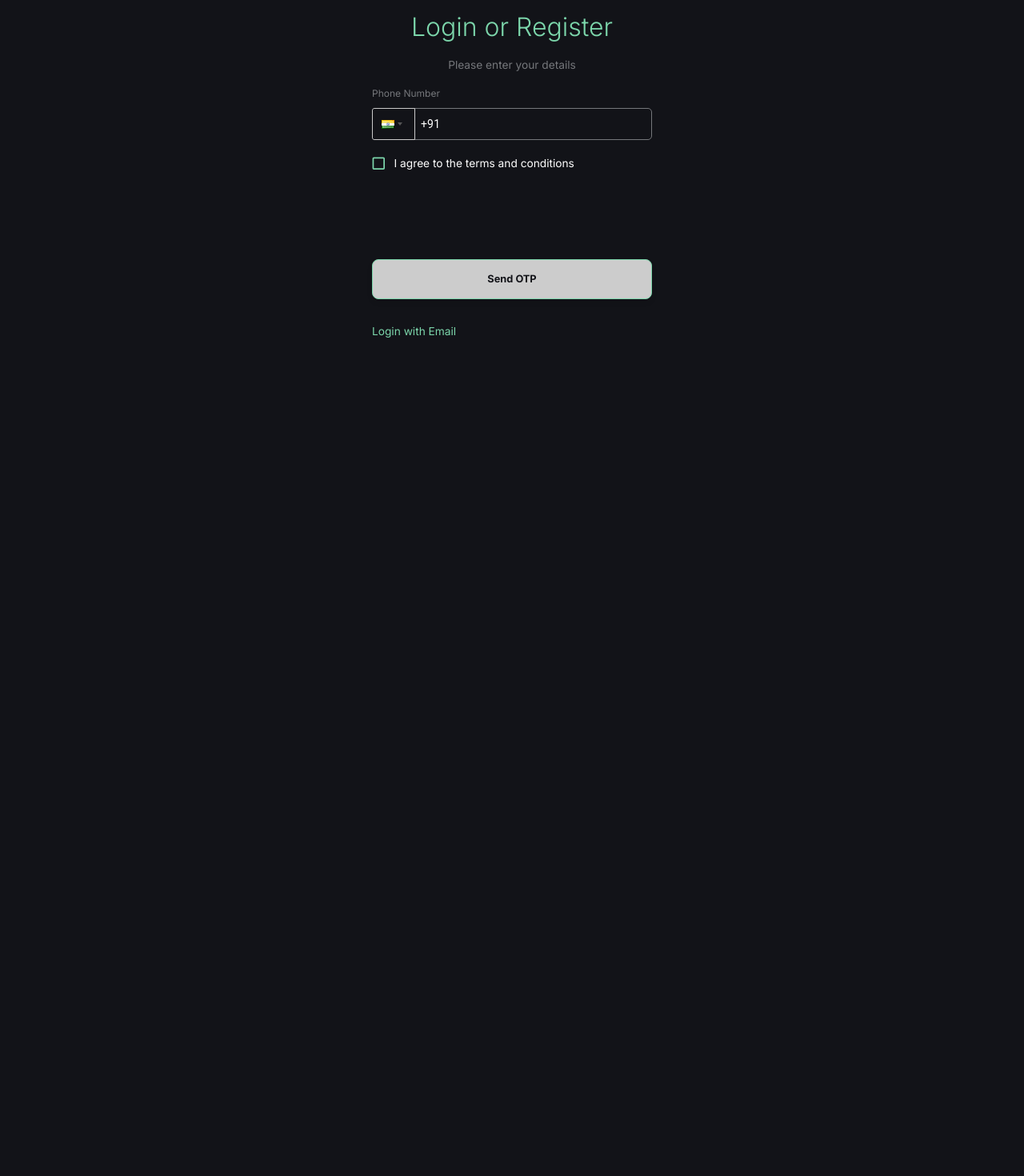
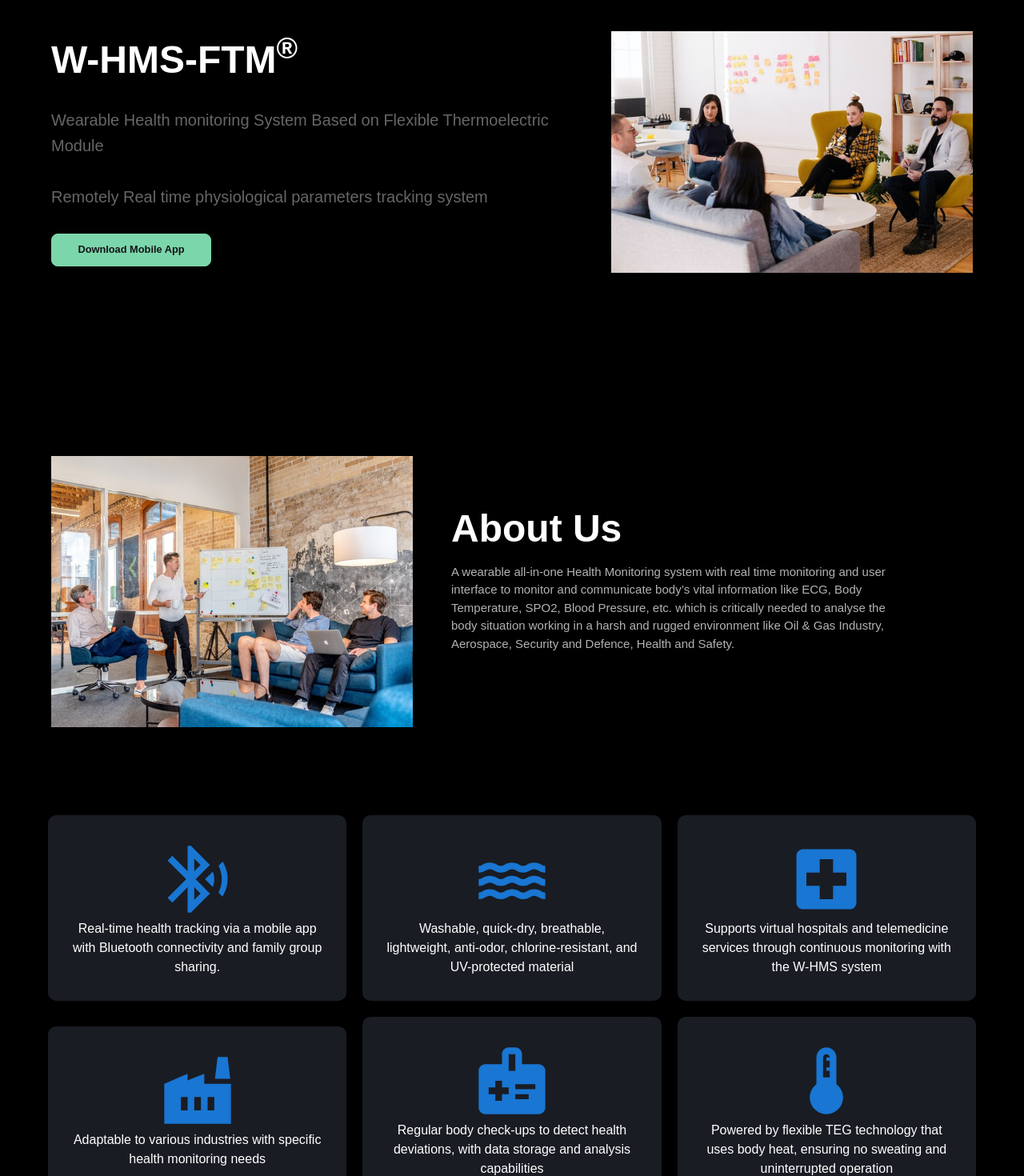
Before and after one commit to piyushjagtap22/WHMS_DASH, a React (Vite) app: page / in a window 1280 px wide. Before the commit this address led to /register. Shown: the part 180-1650 px from the top of the page at 80% size. Before the commit the page ends 800 px from the top, so only its background shows below. Built offline with nearby package versions, Linux system fonts and the light colour scheme; no server answers; what realm-web would draw is missing.

Commit message:
Shivanshu's landing changes updated with content to be shown

```diff
--- a/src/components/AboutUs.jsx
+++ b/src/components/AboutUs.jsx
@@ -2,7 +2,6 @@ import React from 'react';
 import { Grid, Typography, Button, Box } from '@mui/material';
 import bestTeams from '../assets/bestTeams.jpg';
 import useStyles from '../css/styles';
-
 
 const AboutUs = () => {
   const classes = useStyles();
@@ -11,32 +10,37 @@ const AboutUs = () => {
     <Box className={classes.aboutUsContainer}>
       <Grid container spacing={6} className={classes.gridContainer}>
         <Grid item xs={12} md={5}>
-          <img src={bestTeams} alt="My Team" className={classes.largeImage} />
+          <img src={bestTeams} alt='My Team' className={classes.largeImage} />
         </Grid>
 
         <Grid item xs={12} md={6}>
-          <Typography variant="h3" fontWeight={700} className={classes.title}>
-           About Us
+          <Typography variant='h3' fontWeight={700} className={classes.title}>
+            About Us
           </Typography>
           <Typography className={classes.aboutUsSubtitle}>
-          Wearable Health Monitoring System Wearables in the healthcare
-              domain often have embedded medical sensors, which collect and send
-              health data to their users or care providers. These devices
-              usually have a convenient design, are non-invasive, and are meant
-              to be integrated into everyday life. Health monitoring devices can
-              also be lifesaving for patients at risk of experiencing rapidly
-              deteriorating conditions, such as dropping blood sugar, or those
-              needing medication reminders. It is beneficial for healthcare
-              specialists to monitor patients’ medical status, identify any
-              changes and respond rapidly by applying appropriate treatment. A
-              wearable all-in-one Health Monitoring system with real time
-              monitoring and user interface to monitor and communicate body’s
-              vital information like ECG, Body Temperature, SPO2, Blood
-              Pressure, etc. which is critically needed to analyse the body
-              situation working in a harsh and rugged environment like Oil & Gas
-              Industry, Aerospace, Security and Defence, Health and Safety.
+            {/* Wearable Health Monitoring System Wearables in the healthcare domain
+            often have embedded medical sensors, which collect and send health
+            data to their users or care providers. These devices usually have a
+            convenient design, are non-invasive, and are meant to be integrated
+            into everyday life. Health monitoring devices can also be lifesaving
+            for patients at risk of experiencing rapidly deteriorating
+            conditions, such as dropping blood sugar, or those needing
+            medication reminders. It is beneficial for healthcare specialists to
+            monitor patients’ medical status, identify any changes and respond
+            rapidly by applying appropriate treatment. A wearable all-in-one
+            Health Monitoring system with real time monitoring and user
+            interface to monitor and communicate body’s vital information like
+            ECG, Body Temperature, SPO2, Blood Pressure, etc. which is
+            critically needed to analyse the body situation working in a harsh
+            and rugged environment like Oil & Gas Industry, Aerospace, Security
+            and Defence, Health and Safety. */}
+            A wearable all-in-one Health Monitoring system with real time
+            monitoring and user interface to monitor and communicate body’s
+            vital information like ECG, Body Temperature, SPO2, Blood Pressure,
+            etc. which is critically needed to analyse the body situation
+            working in a harsh and rugged environment like Oil & Gas Industry,
+            Aerospace, Security and Defence, Health and Safety.
           </Typography>
-
         </Grid>
       </Grid>
     </Box>
--- a/src/components/Hero.jsx
+++ b/src/components/Hero.jsx
@@ -11,21 +11,25 @@ const Hero = () => {
     <Box className={classes.heroBox}>
       <Grid container spacing={6} className={classes.gridContainer}>
         <Grid item xs={12} md={7}>
-          <Typography variant="h3" fontWeight={700} className={classes.title}>
-            Let's scale your business
+          <Typography variant='h3' fontWeight={700} className={classes.title}>
+            <p>
+              W-HMS-FTM<sup>&reg;</sup>
+            </p>
           </Typography>
-          <Typography variant="h6" className={classes.subtitle}>
-            Hire professionals who will help your business make 10X your
-            previous income. With over 5years experience in Marketing & Business
-            strategy, we are your best client.
+          <Typography variant='h6' className={classes.subtitle}>
+            Wearable Health monitoring System Based on Flexible Thermoelectric
+            Module
+            <br />
+            <br />
+            Remotely Real time physiological parameters tracking system
           </Typography>
 
           <CustomButton variant='contained' width='200px'>
-          Download
-        </CustomButton>
+            Download Mobile App
+          </CustomButton>
         </Grid>
         <Grid item xs={12} md={5}>
-          <img src={myteam} alt="My Team" className={classes.largeImage} />
+          <img src={myteam} alt='My Team' className={classes.largeImage} />
         </Grid>
       </Grid>
     </Box>
--- a/src/components/Pages/LandingPage.jsx
+++ b/src/components/Pages/LandingPage.jsx
@@ -1,20 +1,16 @@
-import React from "react";
-import Hero from "../Hero"
-import Header from "../Header"
-import Section from "../Section"
-import Testimonial from "../Testimonial"
-import Footer from "../Footer"
-import AboutUs from "../AboutUs"
+import React from 'react';
+import Hero from '../Hero';
+import Header from '../Header';
+import Section from '../Section';
+import Testimonial from '../Testimonial';
+import Footer from '../Footer';
+import AboutUs from '../AboutUs.jsx';
 
 import CssBaseline from '@mui/material/CssBaseline';
-import { createTheme, ThemeProvider} from '@mui/material/styles';
+import { createTheme, ThemeProvider } from '@mui/material/styles';
 const theme = createTheme({
   typography: {
-
-    fontFamily: [
-      'Poppins',
-      'sans-serif',
-    ].join(','),
+    fontFamily: ['Poppins', 'sans-serif'].join(','),
   },
   palette: {
     background: {
@@ -26,17 +22,15 @@ const theme = createTheme({
   },
 });
 
-
 const LandingPage = () => {
-
   return (
     <>
       <ThemeProvider theme={theme}>
         <CssBaseline />
         <Header />
         <Hero />
+        <AboutUs />
         <Section />
-      <AboutUs />
         {/* <Testimonial /> */}
         <Footer />
       </ThemeProvider>
--- a/src/components/Section.jsx
+++ b/src/components/Section.jsx
@@ -1,31 +1,62 @@
 import React from 'react';
 import { Grid, Typography, Box } from '@mui/material';
-import EngineeringOutlinedIcon from '@mui/icons-material/EngineeringOutlined';
-import AllInclusiveIcon from '@mui/icons-material/AllInclusive';
-import PaidOutlinedIcon from '@mui/icons-material/PaidOutlined';
+import BluetoothSearchingIcon from '@mui/icons-material/BluetoothSearching';
 import useStyles from '../css/styles';
-
+import WaterIcon from '@mui/icons-material/Water';
+import LocalHospitalIcon from '@mui/icons-material/LocalHospital';
+import FactoryIcon from '@mui/icons-material/Factory';
+import MedicalInformationIcon from '@mui/icons-material/MedicalInformation';
+import DeviceThermostatIcon from '@mui/icons-material/DeviceThermostat';
 
 const Section = () => {
   const classes = useStyles();
+  // Integrated Wearable Health Monitoring:
 
+  // Comfortable & Durable Fabric: .
+
+  // Telemedicine-Ready: .
+
+  // Customizable for Industries: .
+
+  // Routine Health Monitoring: .
+
+  // Sustainable Power: .
   const sectionItems = [
     {
       id: 1,
-      icon: <EngineeringOutlinedIcon sx={{ fontSize: 100 }} color="primary" />,
+      icon: <BluetoothSearchingIcon sx={{ fontSize: 100 }} color='primary' />,
       sentence:
-        'Solving world problems through various web applications using efficient programs and tools',
+        'Real-time health tracking via a mobile app with Bluetooth connectivity and family group sharing.',
     },
     {
       id: 2,
-      icon: <AllInclusiveIcon sx={{ fontSize: 100 }} color="primary" />,
+      icon: <WaterIcon sx={{ fontSize: 100 }} color='primary' />,
       sentence:
-        'Through team work, we collaborate and deliver quality projects of high standards',
+        'Washable, quick-dry, breathable, lightweight, anti-odor, chlorine-resistant, and UV-protected material',
     },
     {
       id: 3,
-      icon: <PaidOutlinedIcon sx={{ fontSize: 100 }} color="primary" />,
-      sentence: 'Flexible payment plan is applicable to all our services',
+      icon: <LocalHospitalIcon sx={{ fontSize: 100 }} color='primary' />,
+      sentence:
+        'Supports virtual hospitals and telemedicine services through continuous monitoring with the W-HMS system',
+    },
+    {
+      id: 4,
+      icon: <FactoryIcon sx={{ fontSize: 100 }} color='primary' />,
+      sentence:
+        'Adaptable to various industries with specific health monitoring needs',
+    },
+    {
+      id: 5,
+      icon: <MedicalInformationIcon sx={{ fontSize: 100 }} color='primary' />,
+      sentence:
+        'Regular body check-ups to detect health deviations, with data storage and analysis capabilities',
+    },
+    {
+      id: 6,
+      icon: <DeviceThermostatIcon sx={{ fontSize: 100 }} color='primary' />,
+      sentence:
+        'Powered by flexible TEG technology that uses body heat, ensuring no sweating and uninterrupted operation',
     },
   ];
   return (
@@ -36,7 +67,7 @@ const Section = () => {
             item
             xs={12}
             md={3.5}
-            minHeight={300}
+            minHeight={200}
             key={item.id}
             className={classes.sectionGridItem}
           >
--- a/src/main.jsx
+++ b/src/main.jsx
@@ -38,11 +38,13 @@ import VerifyValidator from './components/Validators/VerifyValidator.jsx';
 import LandingPage from './components/Pages/LandingPage.jsx';
 const theme = createTheme(themeSettings('dark'));
 import DefaultPageValidator from './components/Validators/DefaultPageValidator.jsx';
+
 const router = createBrowserRouter(
   createRoutesFromElements(
     <Route path='/' element={<App />}>
-      <Route index element={<Navigate to='/register' />} />{' '}
-      {/* Redirects root path to /register */}
+      <Route index element={<LandingPage />} />
+      <Route path='*' element={<Navigate to='/' replace={true} />} />
+
       <Route
         path='/register'
         element={<RegisterValidator component={Register} />}
@@ -55,13 +57,10 @@ const router = createBrowserRouter(
         path='/Default'
         element={<DefaultPageValidator component={DefaultPage} />}
       />
-      {/* </Route> */}
-      <Route path='' element={<Layout />}>
-        <Route
-          path='/dashboard'
-          element={<DashboardValidator component={Dashboard} />}
-        />
-      </Route>
+      <Route
+        path='/dashboard'
+        element={<DashboardValidator component={Dashboard} />}
+      />
       <Route
         path='/superadmin'
         element={<SuperAdminValidator component={SAdminScreen} />}
@@ -74,11 +73,8 @@ const router = createBrowserRouter(
         path='/login'
         element={<LoginValidator component={LoginScreen} />}
       />
-      <Route path='/landing' element = {<LandingPage/>}/>
-      <Route path='*' element={<RegisterValidator component={Register} />} />
-      PrivacyPolicyValidator
       <Route
-        path='/login'
+        path='/privacy'
         element={<PrivacyPolicyValidator component={PrivacyAndSecurityPage} />}
       />
     </Route>
@@ -88,11 +84,8 @@ const router = createBrowserRouter(
 ReactDOM.createRoot(document.getElementById('root')).render(
   <Provider store={store}>
     <PersistGate loading={null} persistor={persistor}></PersistGate>
-    {/* <AppInitializer /> */}
-    {/* <React.StrictMode> */}
     <RouterProvider router={router}>
       <App />
     </RouterProvider>
-    {/* </React.StrictMode> */}
   </Provider>
 );
```
Lines whose indentation alone changed are shown as unchanged.
